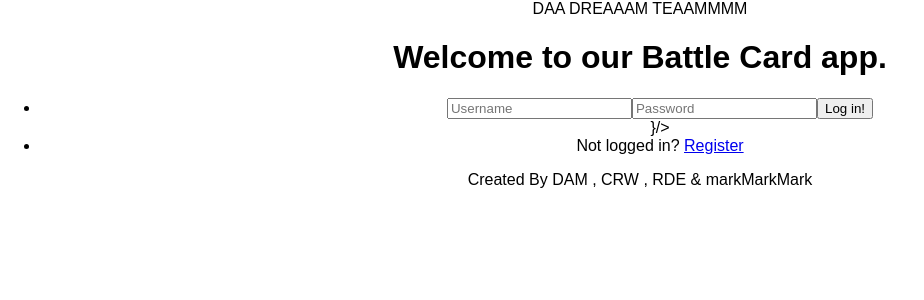
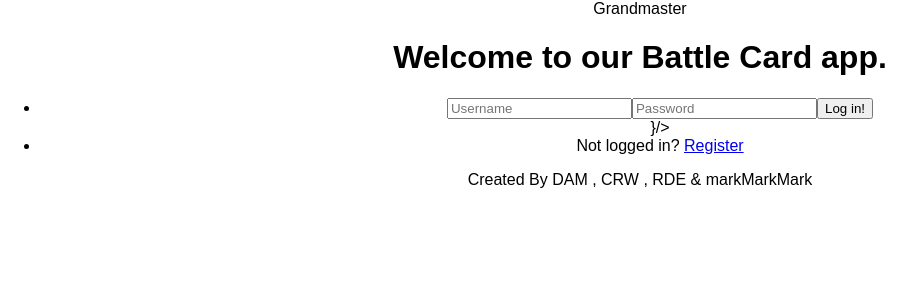
Before and after one commit to hewhowearspants/Grandmaster-io, a React (Create React App) app in the folder client/: page / in a window 1280 px wide. Shown: the top 300 px of the page, without its empty margins (0-924 px from the left). Built offline with nearby package versions, Linux system fonts and the light colour scheme; no server answers.

Commit message:
changed name of title (sorry Dan)

```diff
--- a/client/src/components/Header.jsx
+++ b/client/src/components/Header.jsx
@@ -4,7 +4,7 @@ import { Link } from 'react-router-dom';
 const Header = () => {
   return(
     <header>
-      <div className="header">DAA DREAAAM TEAAMMMM</div>
+      <div className="header">Grandmaster</div>
       </header>
     )
   }
```
